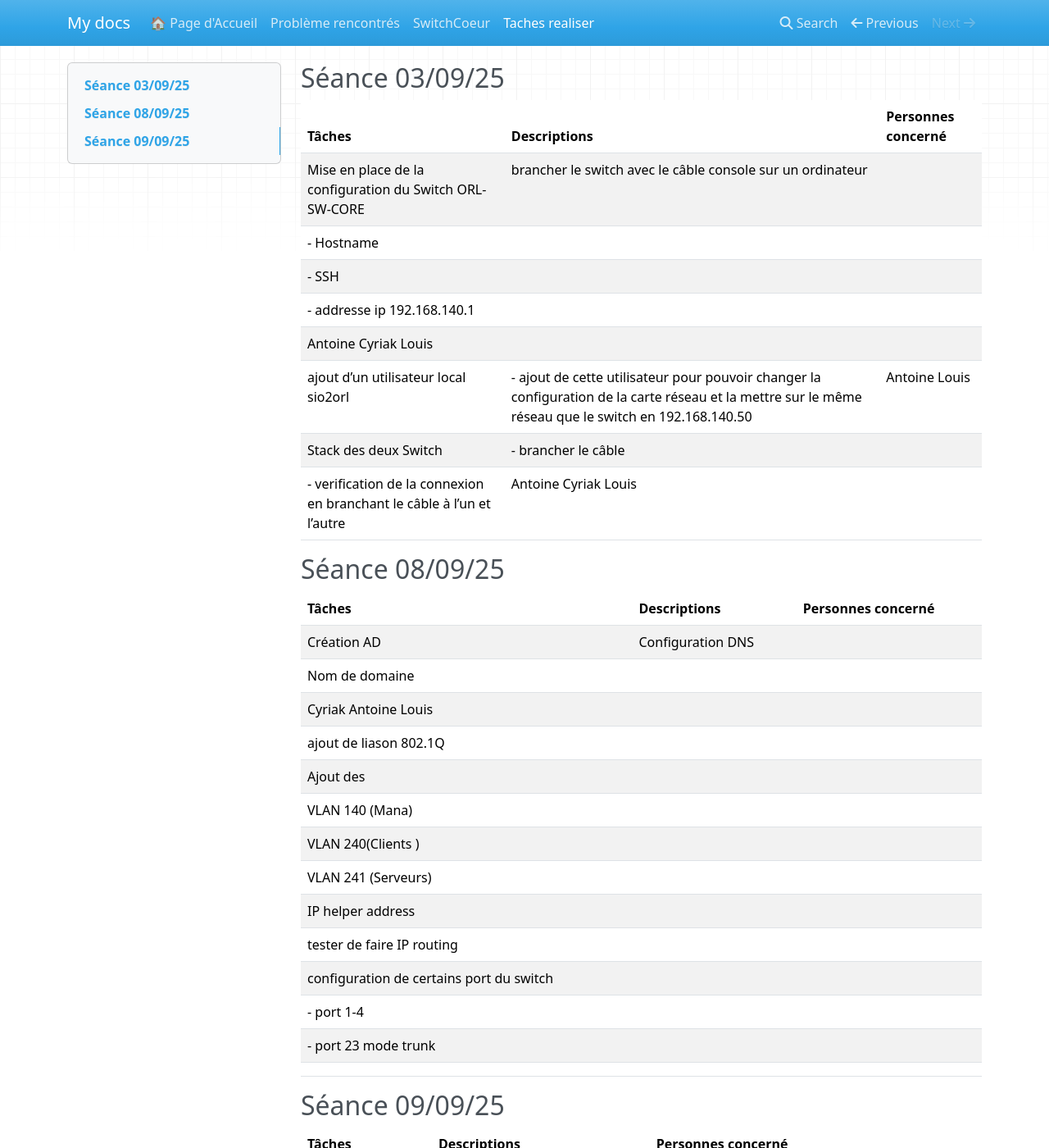
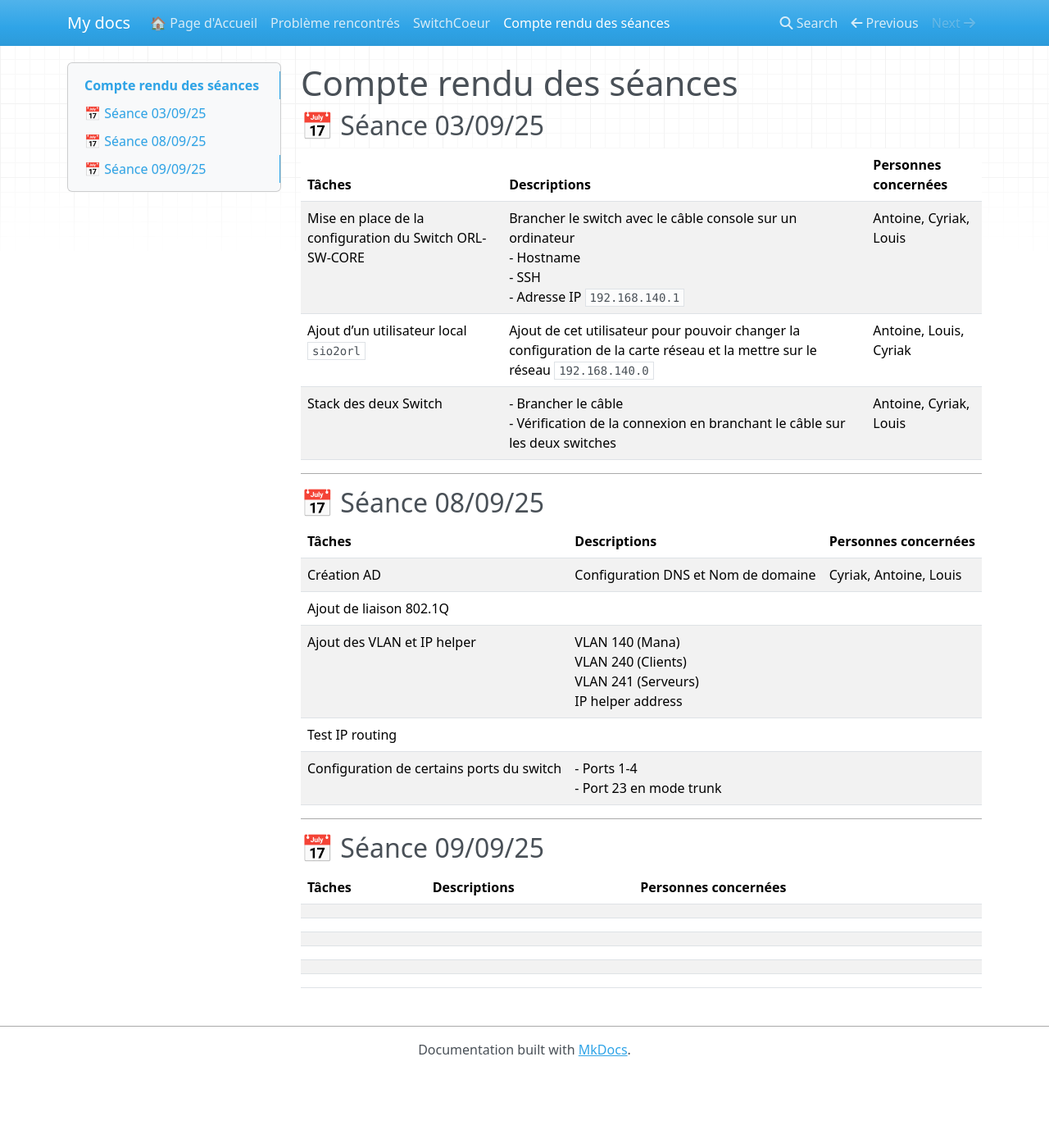
Before and after one commit to XolA-max/gp-orleans-sportludique2025-2026, an MkDocs documentation site: the page built from docs/taches_realiser.md, in a window 1280 px wide and 1400 px high. Shown: the whole window at 82% size. Built offline with MkDocs 1.6.1, drawn with Linux system fonts in a browser that asks for light colours; nearby versions of some CDN libraries.

Commit message:
Update taches_realiser.md

```diff
--- a/docs/taches_realiser.md
+++ b/docs/taches_realiser.md
@@ -1,42 +1,34 @@
-## Séance 03/09/25
+# Compte rendu des séances
 
-| Tâches | Descriptions | Personnes concerné |
-| --- | --- | --- |
-| Mise en place de la configuration du Switch ORL-SW-CORE | brancher le switch avec le câble console sur un ordinateur
-- Hostname
-- SSH
-- addresse ip 192.168.140.1
- | Antoine Cyriak Louis |
-| ajout d’un utilisateur local sio2orl | - ajout de cette utilisateur pour pouvoir changer la configuration de la carte réseau et la mettre sur le même réseau que le switch en 192.168.140.50 | Antoine Louis |
-| Stack des deux Switch | - brancher le câble
-- verification de la connexion en branchant le câble à l’un et l’autre  | Antoine Cyriak Louis  |
+## 📅 Séance 03/09/25
 
-## Séance 08/09/25
+| Tâches                                  | Descriptions                                                                 | Personnes concernées       |
+|-----------------------------------------|----------------------------------------------------------------------------|----------------------------|
+| Mise en place de la configuration du Switch ORL-SW-CORE | Brancher le switch avec le câble console sur un ordinateur<br>- Hostname<br>- SSH<br>- Adresse IP `192.168.140.1` | Antoine, Cyriak, Louis     |
+| Ajout d’un utilisateur local `sio2orl`  | Ajout de cet utilisateur pour pouvoir changer la configuration de la carte réseau et la mettre sur le réseau `192.168.140.0` | Antoine, Louis, Cyriak     |
+| Stack des deux Switch                   | - Brancher le câble<br>- Vérification de la connexion en branchant le câble sur les deux switches | Antoine, Cyriak, Louis     |
 
-| Tâches | Descriptions | Personnes concerné |
-| --- | --- | --- |
-| Création AD    | Configuration DNS
-Nom de domaine
- | Cyriak  Antoine Louis  |
-| ajout de liason 802.1Q |  |  |
-| Ajout des
-VLAN 140 (Mana)
-VLAN 240(Clients )
-VLAN 241 (Serveurs)
-IP helper address |  |  |
-| tester de faire IP routing  |  |  |
-| configuration de certains port du switch
-- port 1-4
-- port 23 mode trunk |  |  |
-|  |  |  |
+---
 
-## Séance 09/09/25
+## 📅 Séance 08/09/25
 
-| Tâches | Descriptions | Personnes concerné |
-| --- | --- | --- |
-|  |  |  |
-|  |  |  |
-|  |  |  |
-|  |  |  |
-|  |  |  |
-|  |  |  |
+| Tâches                       | Descriptions                                                                 | Personnes concernées       |
+|------------------------------|----------------------------------------------------------------------------|----------------------------|
+| Création AD                  | Configuration DNS et Nom de domaine                                         | Cyriak, Antoine, Louis     |
+| Ajout de liaison 802.1Q      |                                                                            |                            |
+| Ajout des VLAN et IP helper  | VLAN 140 (Mana)<br>VLAN 240 (Clients)<br>VLAN 241 (Serveurs)<br>IP helper address |                            |
+| Test IP routing              |                                                                            |                            |
+| Configuration de certains ports du switch | - Ports 1-4<br>- Port 23 en mode trunk                                  |                            |
+
+---
+
+## 📅 Séance 09/09/25
+
+| Tâches | Descriptions | Personnes concernées |
+|--------|--------------|----------------------|
+|        |              |                      |
+|        |              |                      |
+|        |              |                      |
+|        |              |                      |
+|        |              |                      |
+|        |              |                      |
```
